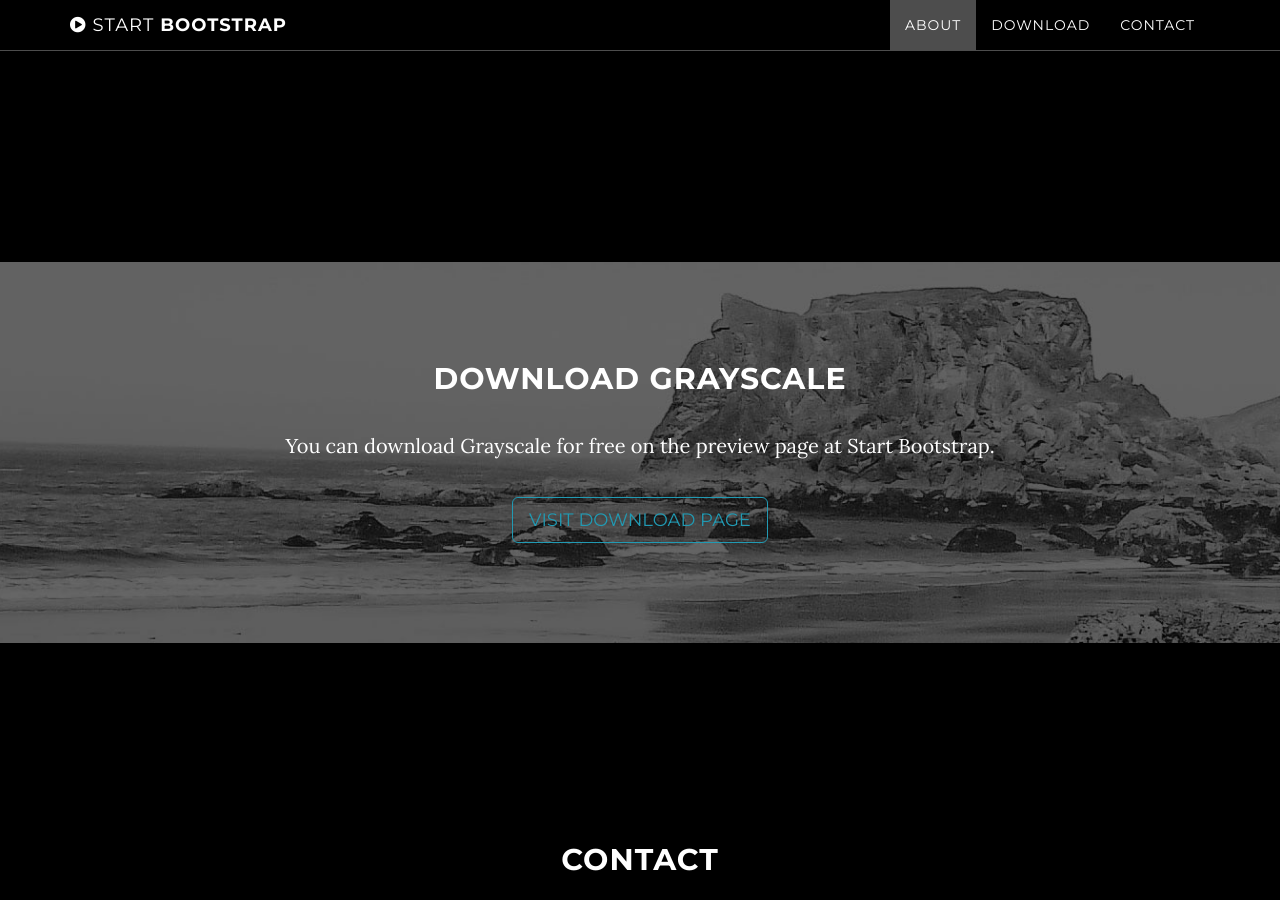
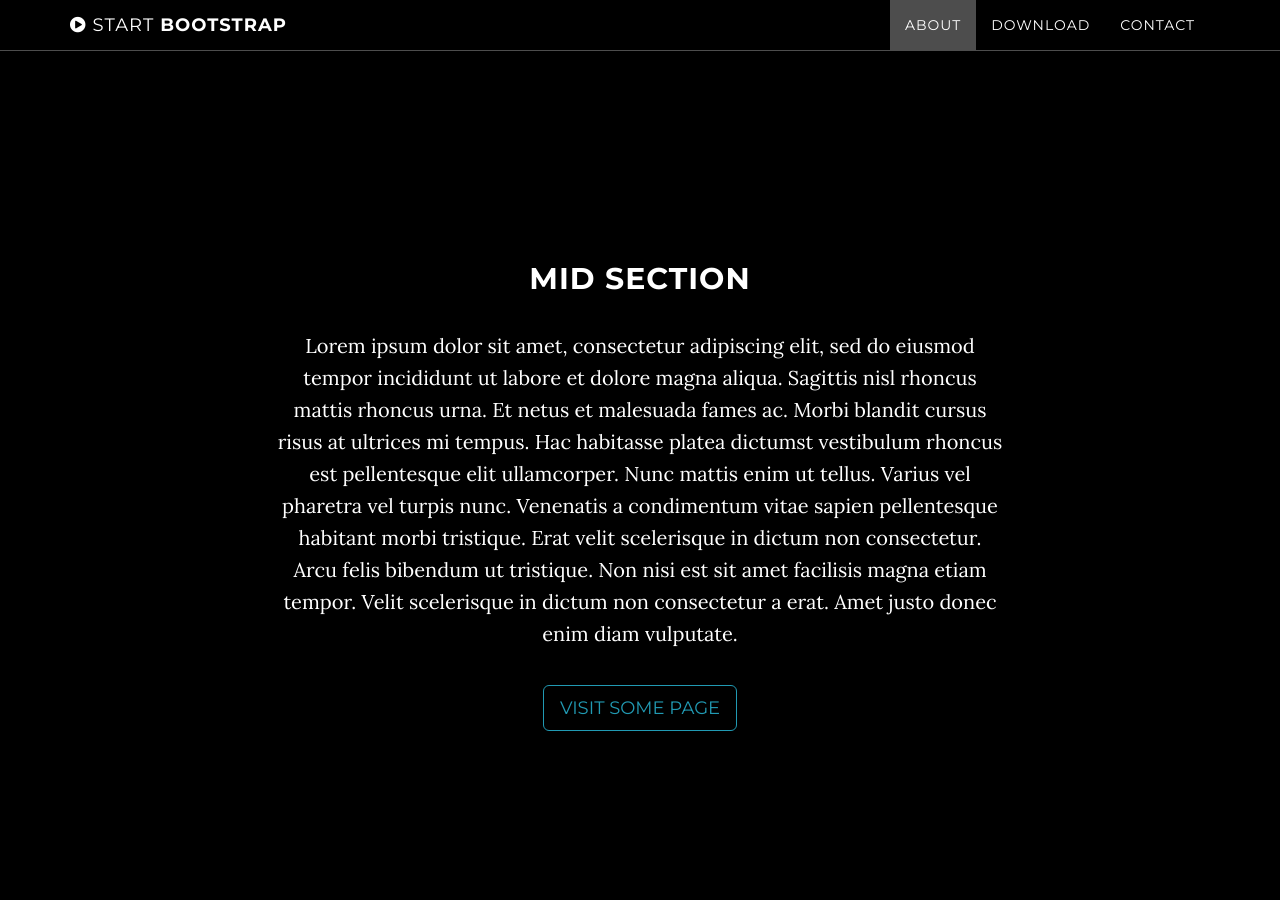
Before and after one commit to iamreadyforchange/iamreadyforchange.github.io, a Jekyll site: the page built from index.html, in a window 1280 px wide and 900 px high, scrolled down 1502 px. Built offline with Jekyll 4.4.1, drawn with Linux system fonts in a browser that asks for light colours.

Commit message:
Adding mid section.

```diff
--- a/_includes/midsection.html
+++ b/_includes/midsection.html
@@ -5,7 +5,7 @@
               <div class="col-lg-8 col-lg-offset-2">
                   <h2>Mid Section</h2>
                   <p>Lorem ipsum dolor sit amet, consectetur adipiscing elit, sed do eiusmod tempor incididunt ut labore et dolore magna aliqua. Sagittis nisl rhoncus mattis rhoncus urna. Et netus et malesuada fames ac. Morbi blandit cursus risus at ultrices mi tempus. Hac habitasse platea dictumst vestibulum rhoncus est pellentesque elit ullamcorper. Nunc mattis enim ut tellus. Varius vel pharetra vel turpis nunc. Venenatis a condimentum vitae sapien pellentesque habitant morbi tristique. Erat velit scelerisque in dictum non consectetur. Arcu felis bibendum ut tristique. Non nisi est sit amet facilisis magna etiam tempor. Velit scelerisque in dictum non consectetur a erat. Amet justo donec enim diam vulputate.</p>
-                  <a href="http://startbootstrap.com/template-overviews/grayscale/" class="btn btn-default btn-lg">Visit Download Page</a>
+                  <a href="http://startbootstrap.com/template-overviews/grayscale/" class="btn btn-default btn-lg">Visit Some Page</a>
               </div>
           </div>
       </div>
--- a/_layouts/default.html
+++ b/_layouts/default.html
@@ -5,7 +5,7 @@
     {% include nav.html %}
     {% include header.html %}
     {% include about.html %}
-    {% include download.html %}
+    {% include midsection.html %}
     {% include contact.html %}
     {% include map.html %}
     {% include footer.html %}
```
